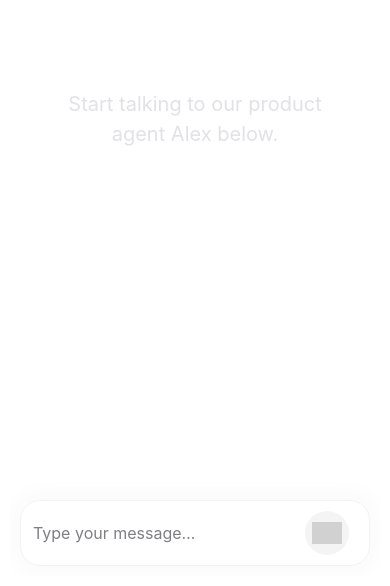
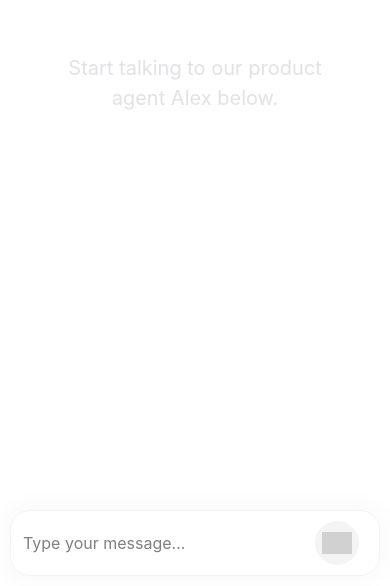
Before and after one commit to Mitchellvandevorst/chatwidget, a website: page public/index.html in a window 390 px wide. Shown: the part 258-844 px from the top of the page. Drawn offline with Linux system fonts and the light colour scheme; grey boxes are pictures that could not be loaded.

Commit message:
Update index.html

```diff
--- a/public/index.html
+++ b/public/index.html
@@ -5,32 +5,31 @@
   <title>ChatWidget</title>
 
   <style>
-    body {
+    html, body {
       margin: 0;
-      padding: 20px;
+      padding: 0;
       font: 1em/1.5 "Inter", sans-serif;
       background: transparent;
-      display: flex;
-      justify-content: center;
-      align-items: center;
-      height: calc(100vh - 40px);
       color: #262623;
-      box-sizing: border-box;
+      height: 100dvh;
+      overflow: hidden;
     }
 
-    /* ------------ chat container ------------ */
     .chat {
       width: 620px;
-      height: 520px;
       max-width: 100%;
+      height: 100dvh;
       background: #fff;
       display: flex;
       flex-direction: column;
       overflow: hidden;
-      position: relative;
+      position: fixed;
+      top: 0;
+      left: 0;
+      right: 0;
+      margin: auto;
     }
 
-    /* ------------ scroll area --------------- */
     .msgs {
       flex: 1;
       overflow-y: auto;
@@ -38,7 +37,7 @@
       flex-direction: column;
       gap: 1.2rem;
       padding: 1.2rem 1rem;
-      margin-bottom: 90px; /* space for composer */
+      margin-bottom: 90px;
       position: relative;
     }
 
@@ -53,9 +52,9 @@
       pointer-events: none;
       transition: opacity 0.3s;
     }
+
     .msgs.hide-intro .intro-text { opacity: 0; }
 
-    /* ------------ message bubbles ----------- */
     .bubble {
       display: inline-block;
       padding: 0.6rem 1rem;
@@ -65,13 +64,12 @@
       word-break: break-word;
       font-size: 1em;
     }
-    .user { background:#0c0c47; color:#fff;  border-bottom-right-radius:0; align-self:flex-end; }
+
+    .user { background:#0c0c47; color:#fff; border-bottom-right-radius:0; align-self:flex-end; }
     .bot  { background:#F4F4F4; color:#262623; border-bottom-left-radius:0; align-self:flex-start; }
 
-    /* ------------ composer ------------------ */
     .composer {
-      position: absolute;
-      bottom: 0; left: 0; right: 0;
+      position: relative;
       display: flex;
       align-items: center;
       padding: 10px 20px 10px 12px;
@@ -89,7 +87,7 @@
       display: flex;
       align-items: center;
       position: relative;
-      min-height: 44px;          /* baseline height */
+      min-height: 44px;
     }
 
     #inputBox {
@@ -102,7 +100,7 @@
       border: none;
       font-family: inherit;
       font-size: 1em;
-      line-height: 44px;         /* caret centred when single-line */
+      line-height: 44px;
       color: #262623;
       background: transparent;
       white-space: pre-wrap;
@@ -119,6 +117,7 @@
       pointer-events: none;
       transition: opacity 0.2s;
     }
+
     .placeholder.hidden { opacity: 0; }
 
     .send-btn {
@@ -132,26 +131,11 @@
       justify-content: center;
       cursor: pointer;
     }
+
     .send-btn img { height: 22px; opacity: 0.4; }
 
-    /* ------------ mobile tweaks ------------- */
     @media (max-width: 600px) {
-  body      {
-      padding: 10px;
-      height: 100vh; /* true full height */
-            }
-  .chat     {
-      width: 100%;
-      height: calc(100vh - 20px); /* match body padding */
-      max-height: 100%;
-            }
-    }
-     .intro-text{
-        font-size:20px;      /* requested size         */
-        width:90%;           /* fill 90 % of container */
-        max-width:none;      /* don’t shrink to words  */
-        white-space:normal;  /* wrap naturally         */
-      }
+      .intro-text { font-size: 20px; width: 90%; max-width: none; white-space: normal; }
     }
   </style>
 </head>
@@ -180,17 +164,15 @@
   </div>
 
   <script>
-  /* ----------- ORIGINAL UI VARS ----------- */
     const msgs     = document.getElementById('msgs');
     const inputBox = document.getElementById('inputBox');
     const ph       = document.getElementById('ph');
     const wrapper  = document.getElementById('wrapper');
+    const chat     = document.querySelector('.chat');
 
-  /* ----------- n8n CONFIG (added) ---------- */
     const webhook   = 'https://deepfeed.app.n8n.cloud/webhook/17893bdb-97ae-4ba9-9c97-7ec6f0e644bb';
     const sessionId = crypto.randomUUID();
 
-  /* ----------- UI EVENTS (unchanged) ------- */
     function onInput() {
       ph.classList.toggle('hidden', inputBox.textContent.trim());
       msgs.classList.add('hide-intro');
@@ -214,10 +196,9 @@
       ph.classList.remove('hidden');
       adjustHeights();
 
-    await talkToServer(txt);   // <-- added
+      await talkToServer(txt);
     }
 
-  /* ----------- HEIGHT TWEAK (original) ----- */
     function adjustHeights() {
       inputBox.style.height = 'auto';
       const multi = inputBox.scrollHeight > 44;
@@ -225,23 +206,22 @@
       const h = Math.max(inputBox.scrollHeight, 44);
       inputBox.style.height = h + 'px';
       wrapper.style.height  = h + 'px';
+      msgs.style.marginBottom = (h + 32) + 'px';
     }
-  adjustHeights(); /* initial */
 
-  /* ----------- BUBBLE HELPER --------------- */
+    adjustHeights();
+
     function addBubble(role, text) {
       const div = document.createElement('div');
-    div.className = `bubble ${role}`;          // (fixed the missing back-ticks)
+      div.className = `bubble ${role}`;
       div.textContent = text;
       msgs.appendChild(div);
       msgs.scrollTop = msgs.scrollHeight;
       return div;
     }
 
-  /* ----------- TALK TO n8n (added) --------- */
     async function talkToServer(message) {
       const loader = addBubble('bot', '…');
-
       try {
         const res = await fetch(`${webhook}?action=sendMessage`, {
           method : 'POST',
@@ -257,12 +237,26 @@
 
         (replies.length ? replies : ['⚠️ No reply received'])
           .forEach(r => addBubble('bot', r));
-
       } catch (err) {
         console.error(err);
         loader.textContent = '⚠️ error';
       }
     }
+
+    // Shrink chat on keyboard open (mobile)
+    inputBox.addEventListener('focus', () => {
+      setTimeout(() => {
+        chat.style.height = window.innerHeight + 'px';
+      }, 50);
+    });
+
+    inputBox.addEventListener('blur', () => {
+      chat.style.height = '100dvh';
+    });
+
+    window.addEventListener('resize', () => {
+      chat.style.height = window.innerHeight + 'px';
+    });
   </script>
 </body>
 </html>
```
Lines whose indentation alone changed are shown as unchanged.
